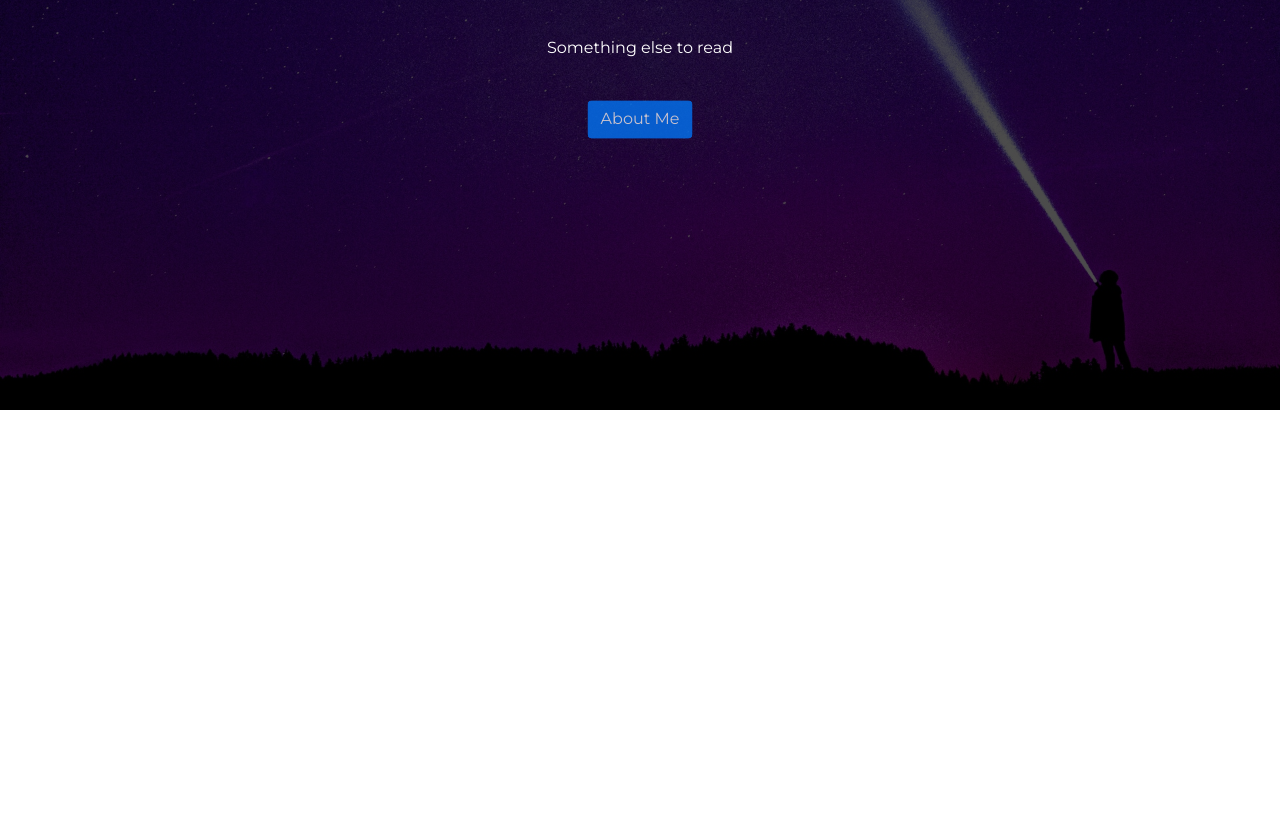
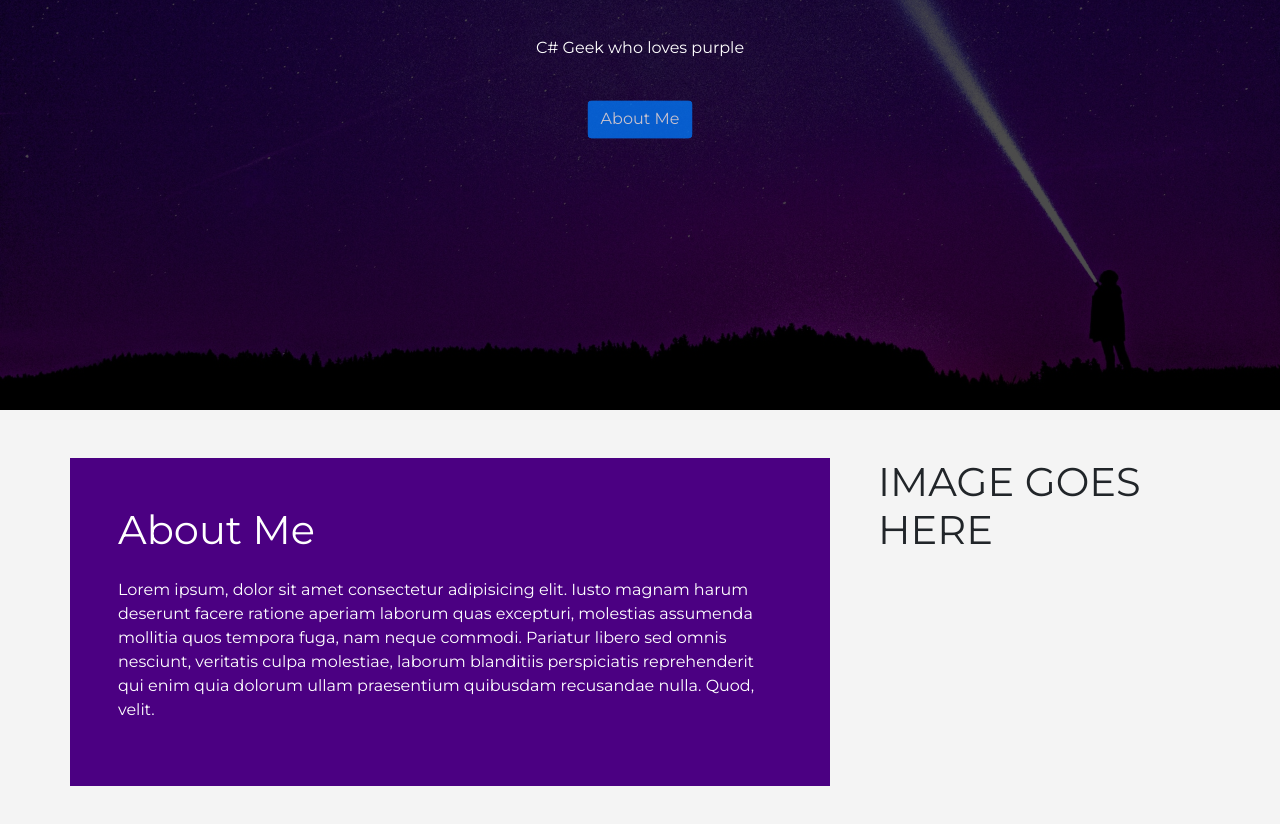
Before and after one commit to GingerNeil12/NEPersonalSite, a website with bundled scripts: page index.html in a window 1280 px wide. Shown: the part 390-1214 px from the top of the page. Before the commit the page ends 800 px from the top, so only its background shows below. Built offline with nearby package versions, Linux system fonts and the light colour scheme.

Commit message:
Added some stylings and the AboutMe section

```diff
--- a/css/site.scss
+++ b/css/site.scss
@@ -3,6 +3,7 @@
 
 body {
   font-family: Montserrat, sans-serif;
+  background-color: #f4f4f4;
 }
 
 #heroImage {
@@ -119,3 +120,7 @@ body {
   /*background-color: #4b0082;*/
   background: linear-gradient(#4b0082, #9366b4);
 }
+
+#aboutMe div.col-md-8 {
+  background-color: #4b0082;
+}
--- a/index.html
+++ b/index.html
@@ -15,10 +15,32 @@
     <div id="heroImage">
       <div id="heroTitle">
         <h1 class="display-1 text-white">Neil Earlam</h1>
-        <p class="text-white">Something else to read</p>
-        <a href="#" class="btn btn-primary pulsate">About Me</a>
+        <p class="text-white">C# Geek who loves purple</p>
+        <a href="#aboutMe" class="btn btn-primary pulsate">About Me</a>
       </div>
     </div>
+
+    <div class="mt-5 container">
+      <section class="row" id="aboutMe">
+        <div class="col-md-8 p-5">
+          <h1 class="text-white mb-4">About Me</h1>
+          <p class="text-white">
+            Lorem ipsum, dolor sit amet consectetur adipisicing elit. Iusto
+            magnam harum deserunt facere ratione aperiam laborum quas excepturi,
+            molestias assumenda mollitia quos tempora fuga, nam neque commodi.
+            Pariatur libero sed omnis nesciunt, veritatis culpa molestiae,
+            laborum blanditiis perspiciatis reprehenderit qui enim quia dolorum
+            ullam praesentium quibusdam recusandae nulla. Quod, velit.
+          </p>
+        </div>
+        <div class="col-md-4 pl-5">
+          <h1>IMAGE GOES HERE</h1>
+        </div>
+      </section>
+    </div>
+
+    <div class="mt-5"></div>
+
     <script src="./js/site.js"></script>
   </body>
 </html>
```
Also changed, not shown: css/site.css, 1 other file.
